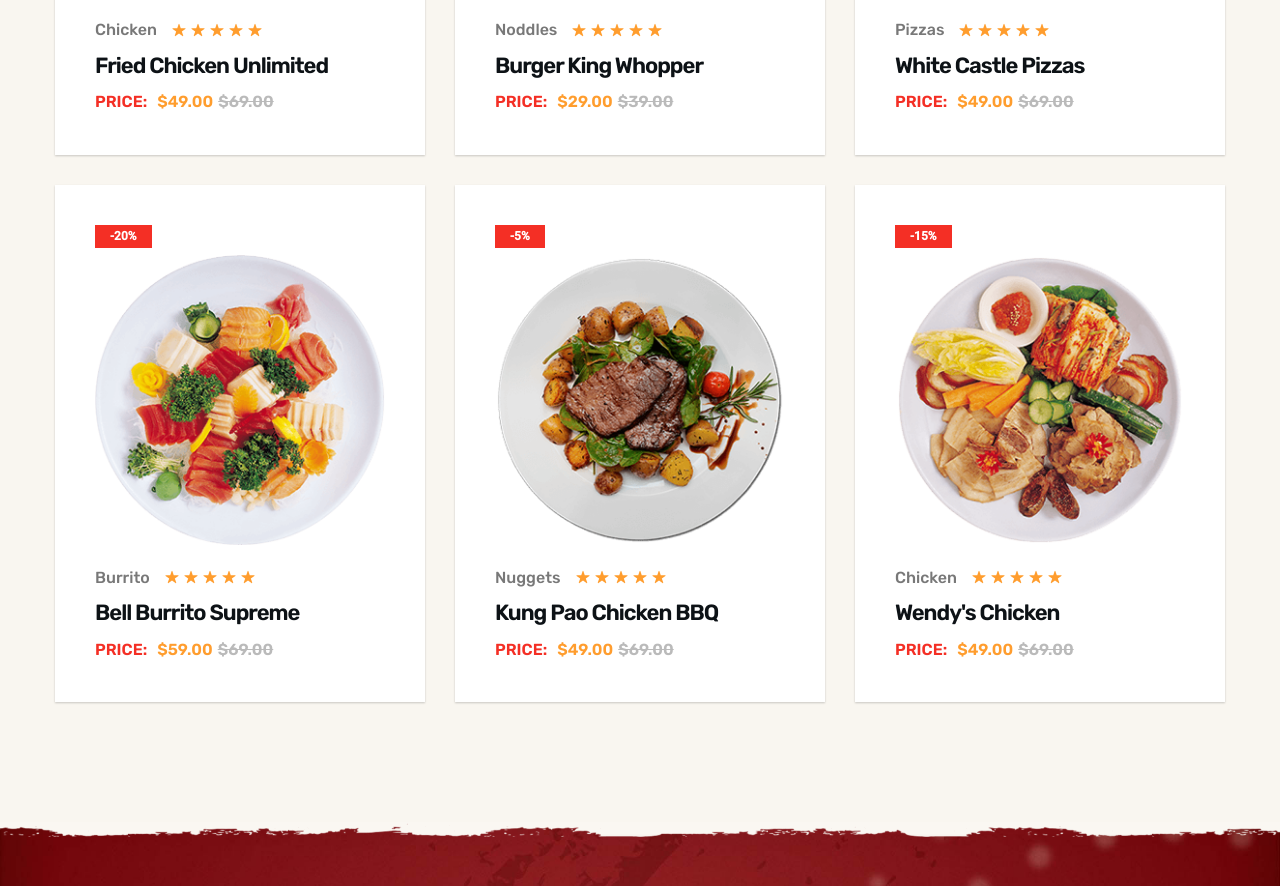
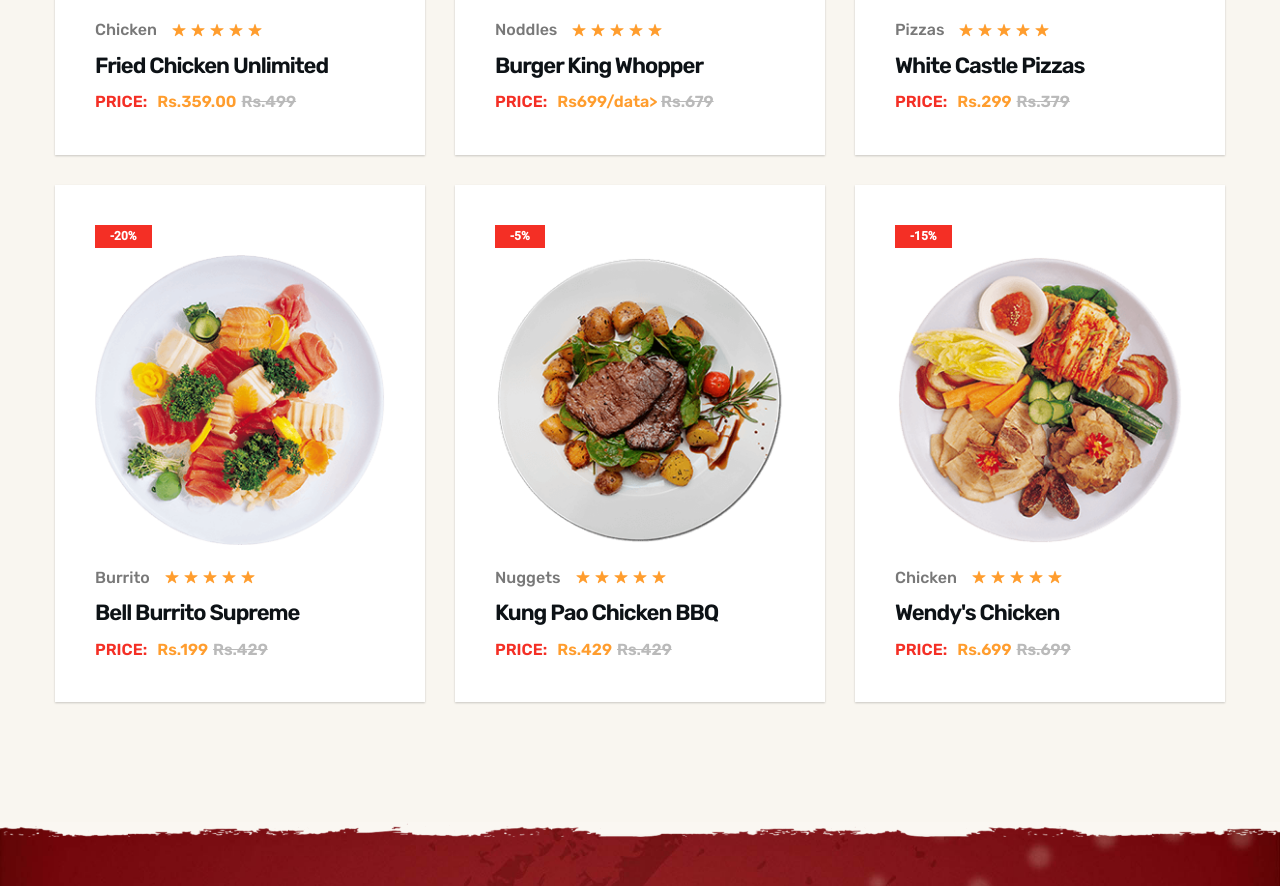
Before and after one commit to Hulksmash00/Adityas-Restaurant, a plain HTML site: page index.html in a window 1280 px wide. Shown: the part 3076-3962 px from the top of the page. Drawn offline with nearby package versions, Linux system fonts and the light colour scheme.

Commit message:
Update index.html

```diff
--- a/index.html
+++ b/index.html
@@ -465,9 +465,9 @@
 
                   <p class="price-text">Price:</p>
 
-                  <data class="price">$49.00</data>
+                  <data class="price">Rs.359.00</data>
 
-                  <del class="del" value="69.00">$69.00</del>
+                  <del class="del" value="69.00">Rs.499</del>
 
                 </div>
 
@@ -504,9 +504,9 @@
 
                   <p class="price-text">Price:</p>
 
-                  <data class="price" value="29.00">$29.00</data>
+                  <data class="price" value="29.00">Rs699/data>
 
-                  <del class="del">$39.00</del>
+                  <del class="del">Rs.679</del>
 
                 </div>
 
@@ -543,9 +543,9 @@
 
                   <p class="price-text">Price:</p>
 
-                  <data class="price" value="49.00">$49.00</data>
+                  <data class="price" value="49.00">Rs.299</data>
 
-                  <del class="del">$69.00</del>
+                  <del class="del">Rs.379</del>
 
                 </div>
 
@@ -582,9 +582,9 @@
 
                   <p class="price-text">Price:</p>
 
-                  <data class="price" value="59.00 ">$59.00</data>
+                  <data class="price" value="59.00 ">Rs.199</data>
 
-                  <del class="del">$69.00</del>
+                  <del class="del">Rs.429</del>
 
                 </div>
 
@@ -621,9 +621,9 @@
 
                   <p class="price-text">Price:</p>
 
-                  <data class="price" value="49.00">$49.00</data>
+                  <data class="price" value="49.00">Rs.429</data>
 
-                  <del class="del">$69.00</del>
+                  <del class="del">Rs.429</del>
 
                 </div>
 
@@ -660,9 +660,9 @@
 
                   <p class="price-text">Price:</p>
 
-                  <data class="price" value="49.00">$49.00</data>
+                  <data class="price" value="49.00">Rs.699</data>
 
-                  <del class="del">$69.00</del>
+                  <del class="del">Rs.699</del>
 
                 </div>
 
```
